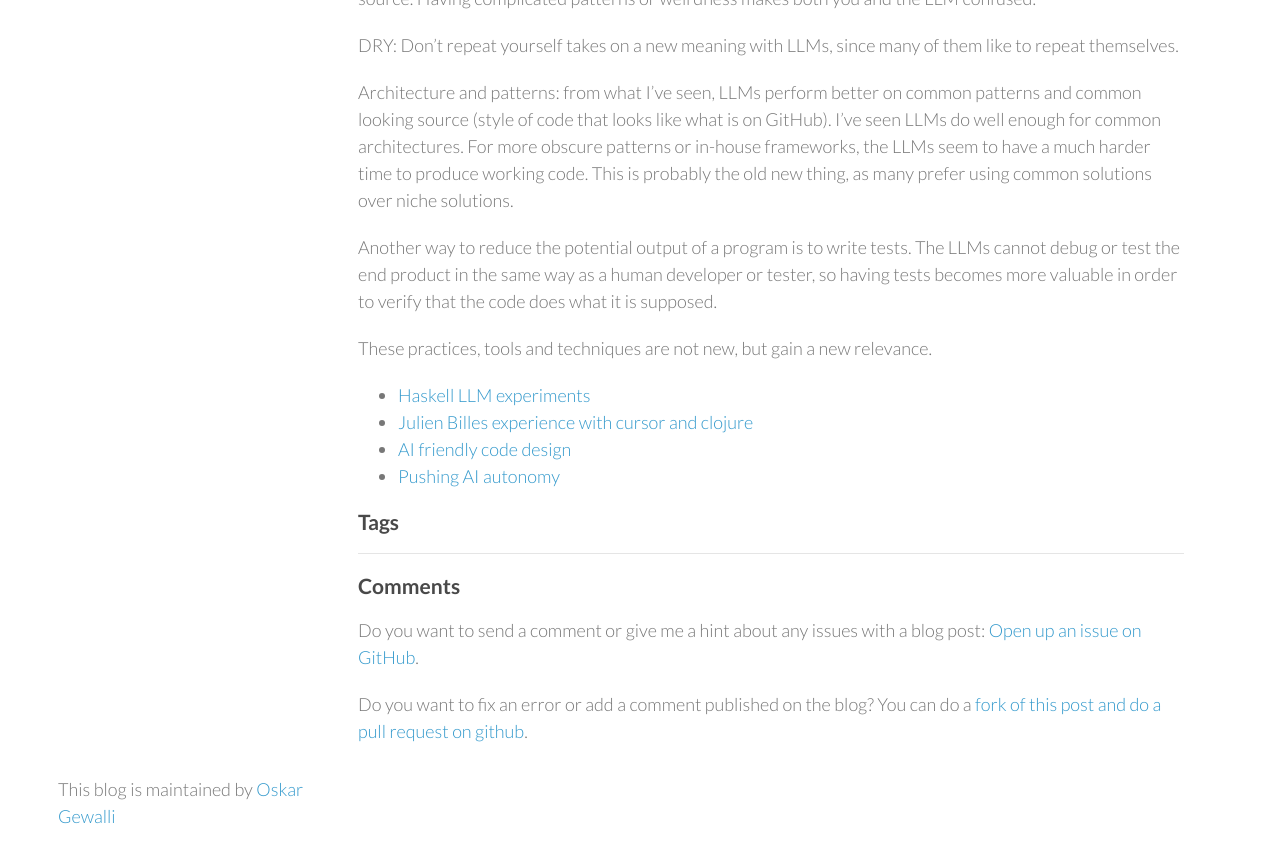
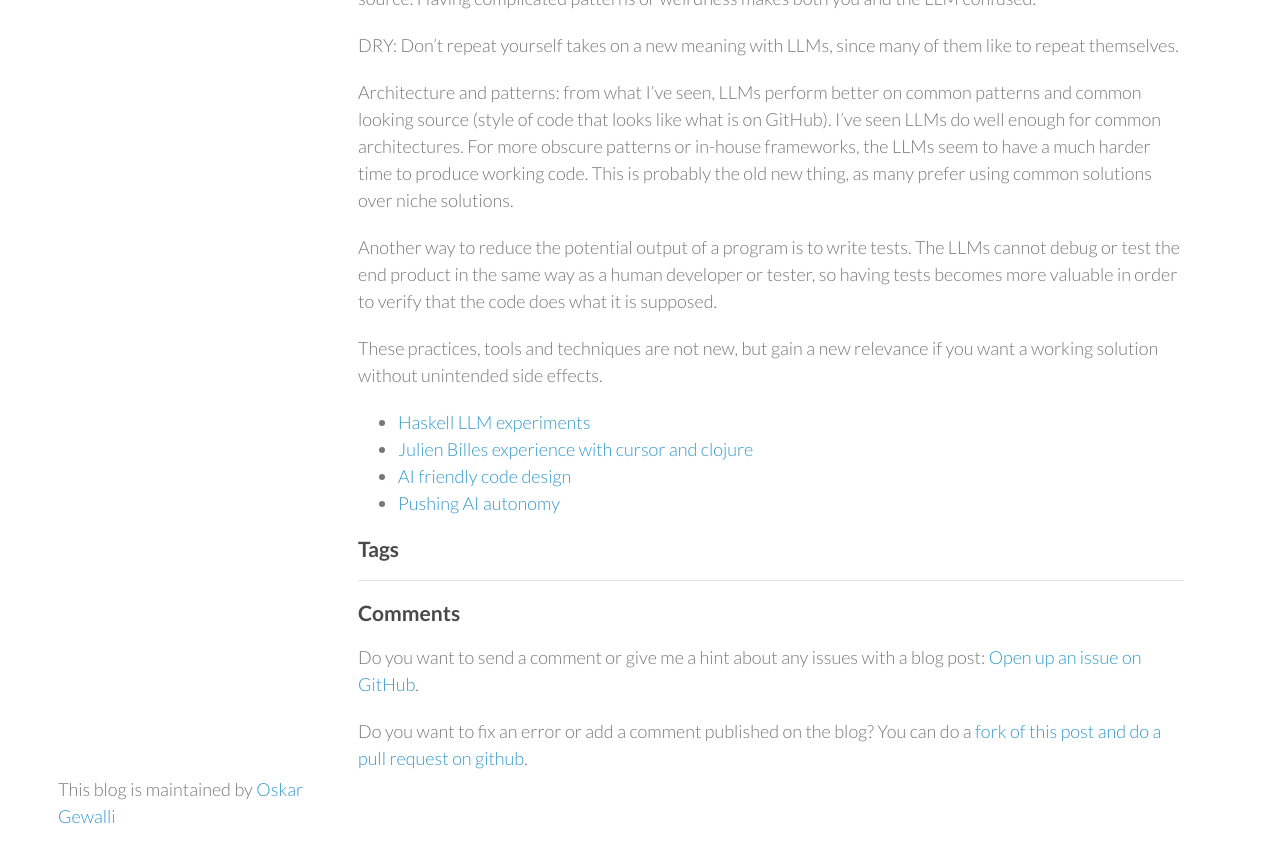
Before and after one commit to wallymathieu/assertfail, a Jekyll site: the page built from _posts/2025-09-14-Living-with-a-machine-ghost.md, in a window 1280 px wide and 900 px high, scrolled down 1598 px. Shown: the top 863 px of the window. Built offline with Jekyll 4.4.1, drawn with Linux system fonts in a browser that asks for light colours; nearby versions of some CDN libraries.

Commit message:
With intended side effects?

```diff
--- a/_posts/2025-09-14-Living-with-a-machine-ghost.md
+++ b/_posts/2025-09-14-Living-with-a-machine-ghost.md
@@ -40,7 +40,7 @@ Architecture and patterns: from what I've seen, LLMs perform better on common pa
 
 Another way to reduce the potential output of a program is to write tests. The LLMs cannot debug or test the end product in the same way as a human developer or tester, so having tests becomes more valuable in order to verify that the code does what it is supposed.
 
-These practices, tools and techniques are not new, but gain a new relevance.
+These practices, tools and techniques are not new, but gain a new relevance if you want a working solution without unintended side effects.
 
 - [Haskell LLM experiments](https://www.michaelpj.com/blog/2025/04/12/haskell-llm-experiments.html)
 - [Julien Billes experience with cursor and clojure](https://medium.com/@_jba/my-experience-with-cursor-and-clojure-mcp-6e323b90a6f3)
```
